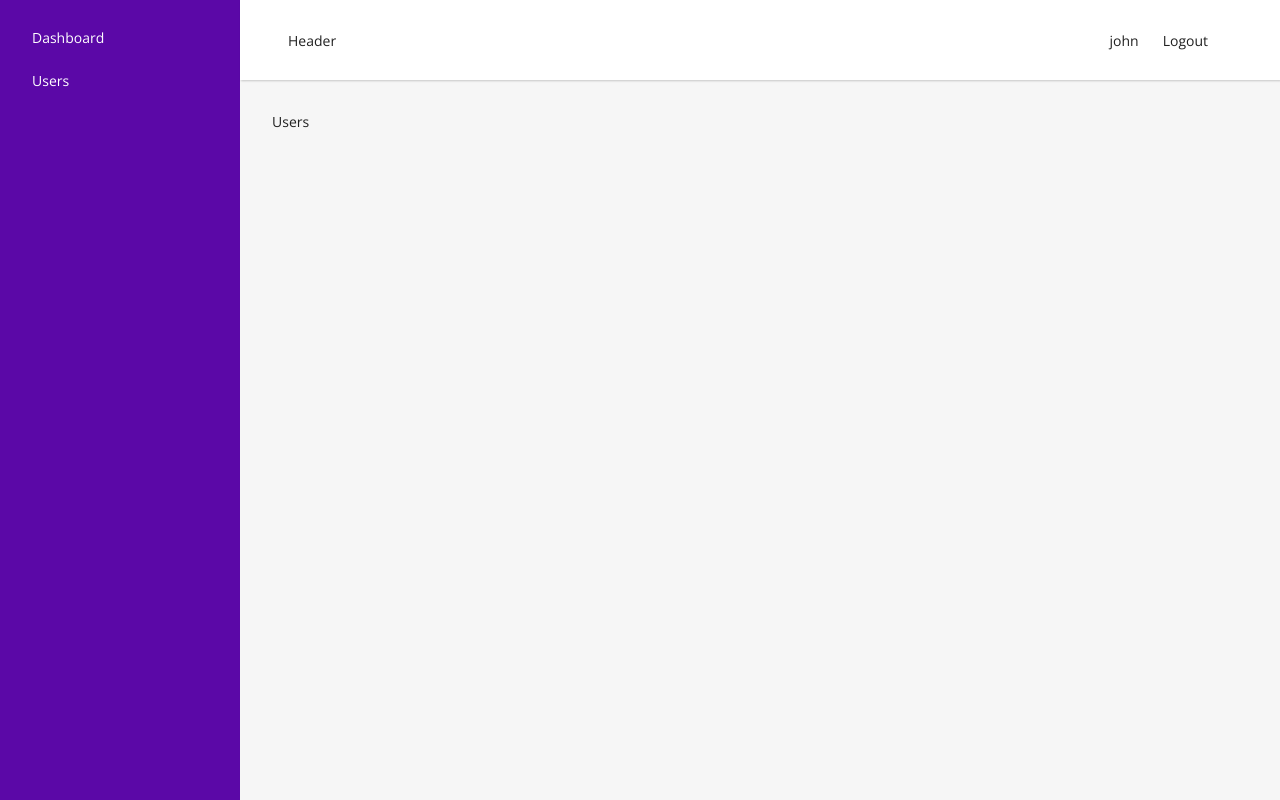
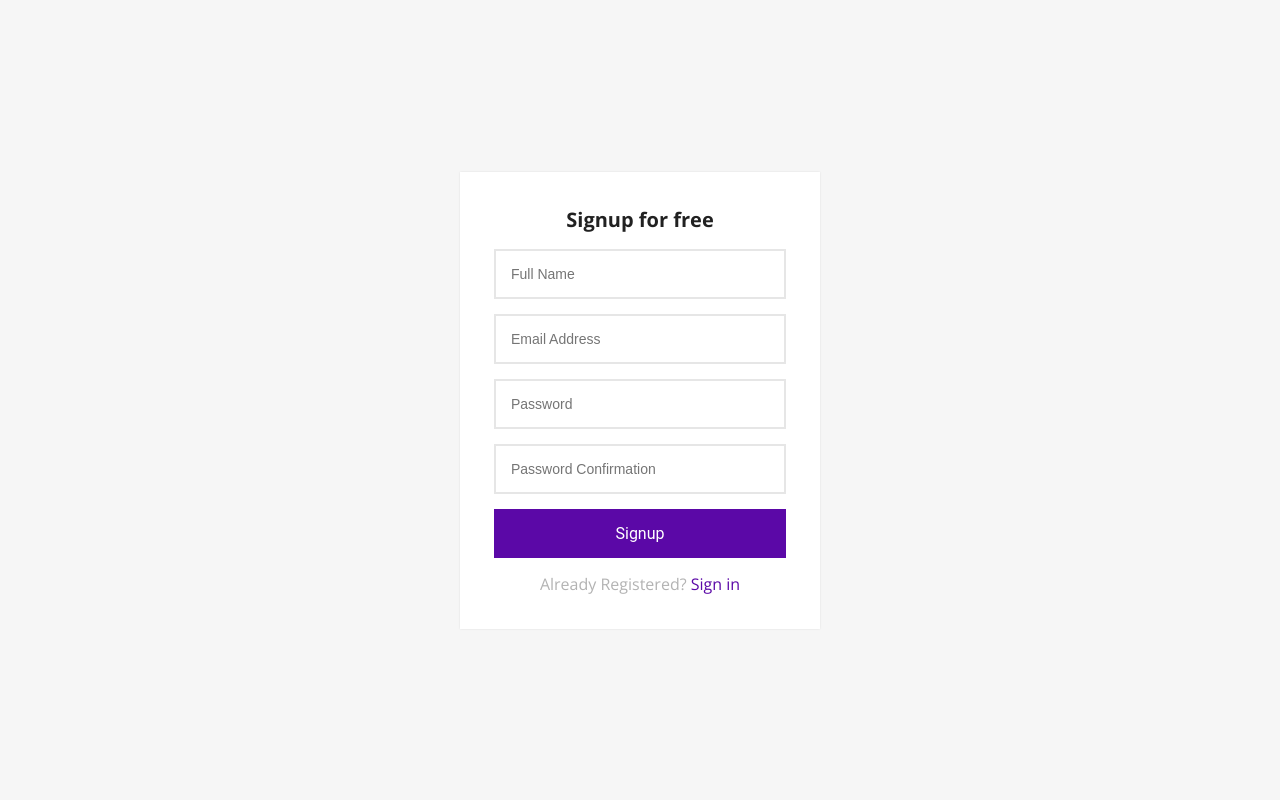
Before and after one commit to Team01-junior/react-laravel_tutorial, a React (Create React App) app in the folder react-frontend/: page /signup in a window 1280 px wide. Before the commit this address led to /users. Built offline with nearby package versions, Linux system fonts and the light colour scheme.

Commit message:
Guest Layout + Login, Signup
Did forms for login and signup pages which is under the guest layout

```diff
--- a/react-frontend/src/components/GuestLayout.js
+++ b/react-frontend/src/components/GuestLayout.js
@@ -7,9 +7,11 @@ export default function GuestLayout(){
         return <Navigate to="/"/>
     }
     return(
-        <div>
-            For the guest
+        <div className="login-signup-form animated fadeInDown">
+            <div className="form">
+
             <Outlet/>
+        </div>
         </div>
     )
 }
--- a/react-frontend/src/contexts/ContextProvider.js
+++ b/react-frontend/src/contexts/ContextProvider.js
@@ -11,7 +11,7 @@ export const ContextProvider = ({children}) => {
     const [user, setUser] = useState({
         name: 'john'
     });
-    const [token, _setToken] = useState(123);
+    const [token, _setToken] = useState(null);
 
     const setToken= (token) => {
         _setToken(token)
--- a/react-frontend/src/views/Login.js
+++ b/react-frontend/src/views/Login.js
@@ -1,7 +1,21 @@
+import {Link} from "react-router-dom";
+
 export default function Login(){
+    const onSubmit = (ev) => {
+        ev.preventDefault()
+
+    }
     return(
-        <div>
-            <h1>Login</h1>
-        </div>
+
+                <form onSubmit={onSubmit}>
+                    <h1 className="title"> Login into your account</h1>
+                    <input type="email" placeholder="Email"/>
+                    <input type="password" placeholder="Password"/>
+                    <button className="btn btn-block"> Login</button>
+                    <p className="message">
+                        Not Registered? <Link to="/signup">Create an account</Link>
+                    </p>
+                </form>
+
     )
 }
--- a/react-frontend/src/views/Signup.js
+++ b/react-frontend/src/views/Signup.js
@@ -1,7 +1,21 @@
+import {Link} from "react-router-dom";
+
 export default function Signup(){
+    const onSubmit = (ev) => {
+        ev.preventDefault()
+    }
+
     return(
-        <div>
-            Signup
-        </div>
+                <form onSubmit={onSubmit}>
+                    <h1 className="title"> Signup for free</h1>
+                    <input type="email" placeholder="Full Name"/>
+                    <input type="email" placeholder="Email Address"/>
+                    <input type="password" placeholder="Password"/>
+                    <input type="password" placeholder="Password Confirmation"/>
+                    <button className="btn btn-block"> Signup</button>
+                    <p className="message">
+                        Already Registered? <Link to="/login">Sign in</Link>
+                    </p>
+                </form>
     )
 }
```
